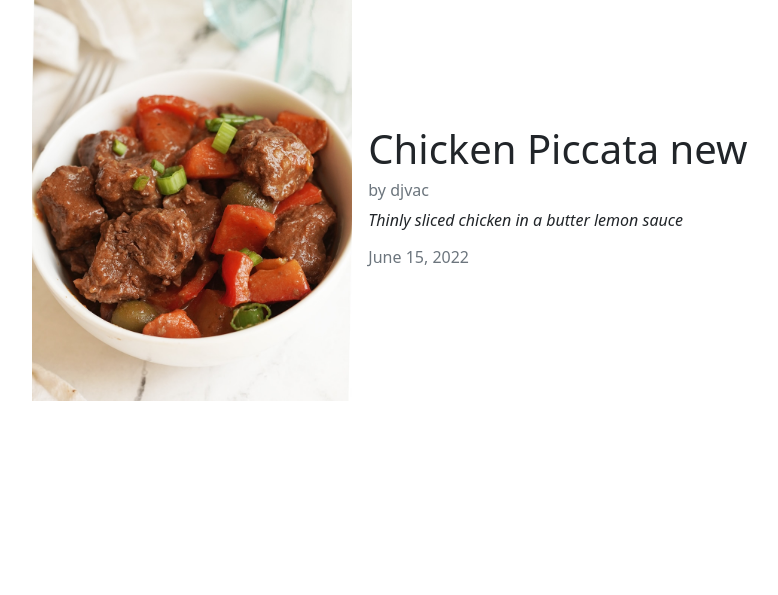
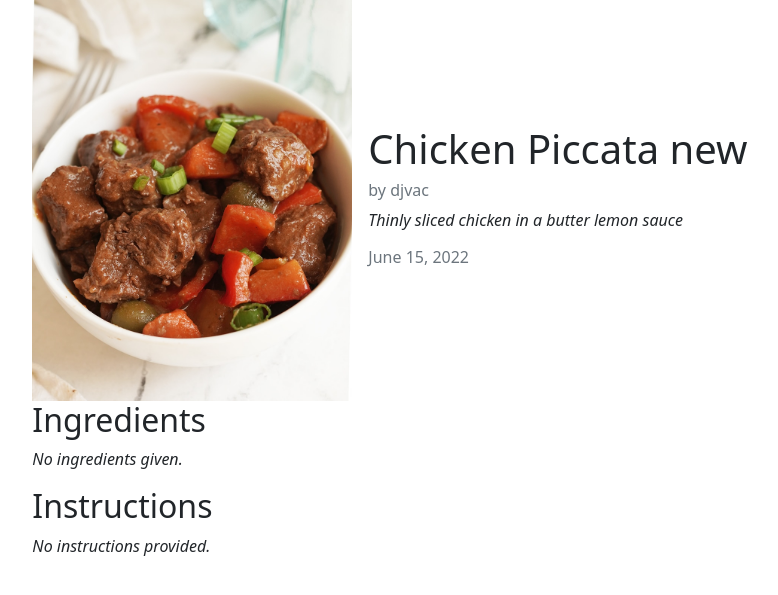
Before and after one commit to b0kja85/nomnom-guide, a Django app: page /recipe/1 in a window 1280 px wide. Shown: the part 111-706 px from the top of the page, without its empty margins (193-971 px from the left). Run offline with Django 3.2, Linux system fonts and the light colour scheme; data comes from the database, SQL or seed files in the repository; both versions use the stored data as it was after the commit.

Commit message:
Ingredients&Instructions FIX!

```diff
--- a/recipes/templates/recipes/recipe_detail.html
+++ b/recipes/templates/recipes/recipe_detail.html
@@ -16,6 +16,16 @@
       </h6>
   </div>
 </div>
+<h2>Ingredients</h2>
+<p class="card-text fst-italic">
+    {{ object.ingredients|linebreaksbr }}
+  </p>
+<h2>Instructions</h2>
+<p class="card-text fst-italic">
+    {{ object.instructions|linebreaksbr }}
+  </p>
+
+
 
 
 {% if object.author == user or user.is_staff %}
```
Also changed, not shown: db.sqlite3.
